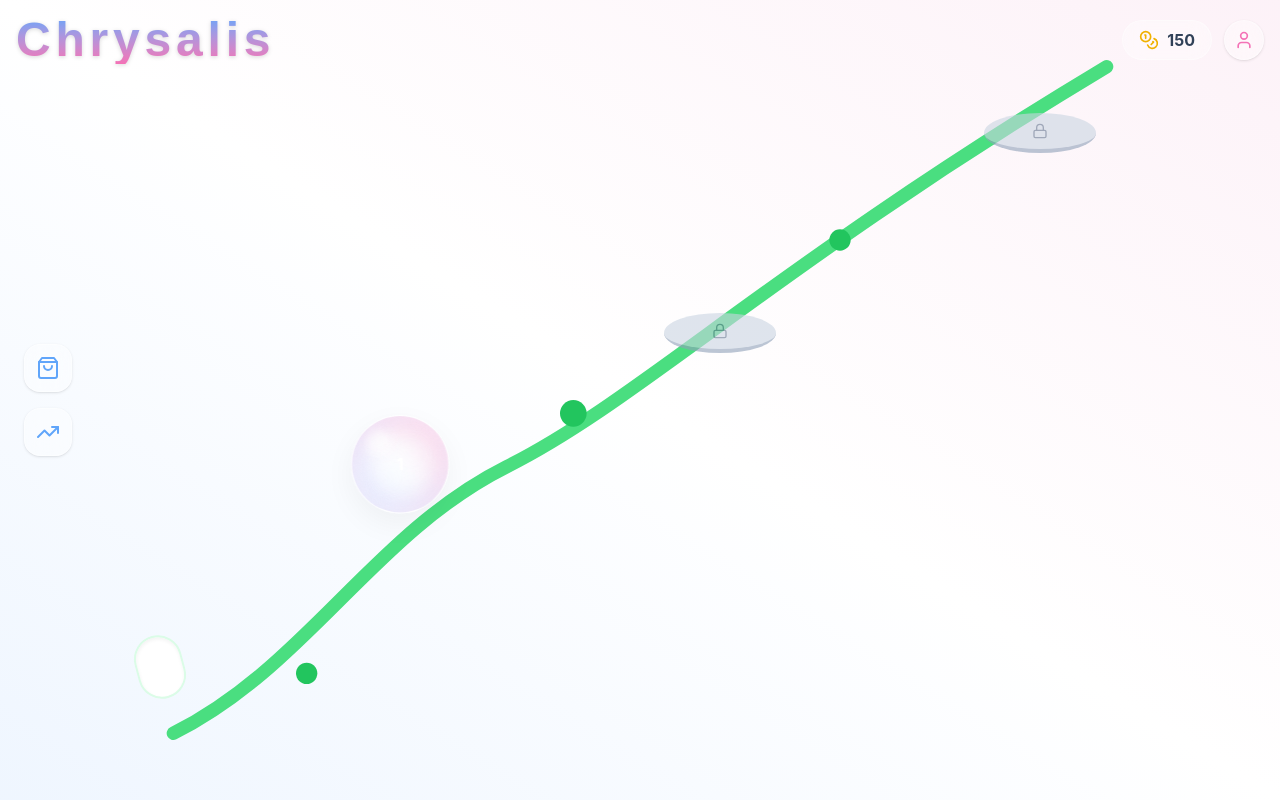
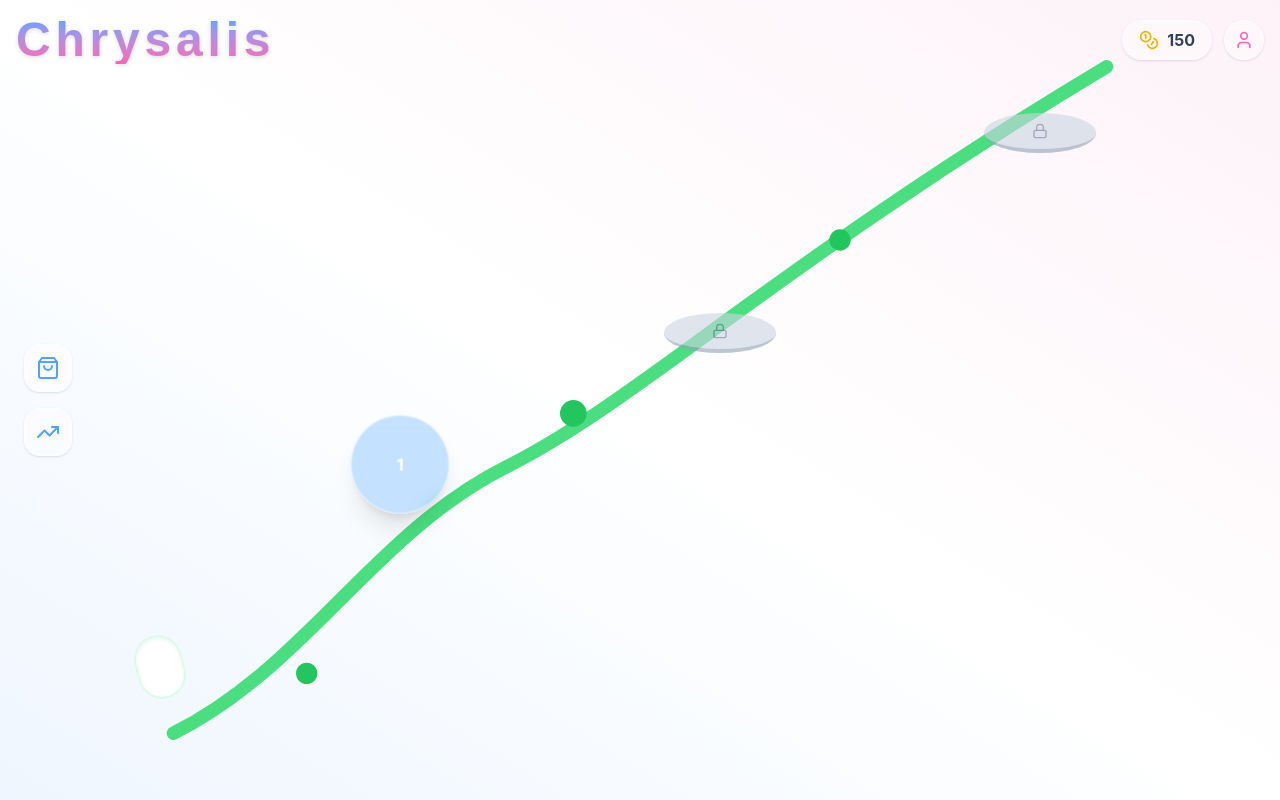
Before and after one commit to heldanna/chrysalis, a React (Vite) app: page / in a window 1280 px wide. Built offline with nearby package versions, Linux system fonts and the light colour scheme.

Commit message:
connecting stock page

```diff
--- a/src/App.jsx
+++ b/src/App.jsx
@@ -1,12 +1,13 @@
 import React, { useState } from 'react';
 import { motion, AnimatePresence } from 'framer-motion';
 import { Coins, User, Lock, ShoppingBag, TrendingUp, ChevronRight } from 'lucide-react';
+// --- THE KEY IMPORT ---
 import StockMarket from './StockMarket';
 
 const App = () => {
   const [showMarket, setShowMarket] = useState(false);
   const [coins, setCoins] = useState(150);
-    const [currentStage, setCurrentStage] = useState(1); // Stage 1 is the active "Bubble"
+  const [currentStage, setCurrentStage] = useState(1);
   const [showProfile, setShowProfile] = useState(false);
 
   const lessons = [
@@ -21,39 +22,42 @@ const App = () => {
 
       {/* --- ARTISTIC HEADER --- */}
       <header className="absolute top-0 w-full p-4 flex justify-between items-center z-50">
-        <h1 className="text-5xl font-black tracking-widest text-transparent bg-clip-text bg-gradient-to-b from-soft-blue to-petal-pink drop-shadow-sm" style={{ fontFamily: '"Arial Rounded MT Bold", sans-serif' }}>
+        <h1 className="text-5xl font-black tracking-widest text-transparent bg-clip-text bg-gradient-to-b from-blue-400 to-pink-400 drop-shadow-sm" style={{ fontFamily: '"Arial Rounded MT Bold", sans-serif' }}>
           Chrysalis
         </h1>
 
         <div className="flex gap-3">
-          <div className="flex items-center glass-bubble px-4 py-1 rounded-full border-white/50">
+          <div className="flex items-center bg-white/40 backdrop-blur-md px-4 py-1 rounded-full border border-white/50 shadow-sm">
             <Coins className="text-yellow-500 mr-2 size-5" />
             <span className="font-bold text-slate-700">{coins}</span>
           </div>
-          <button onClick={() => setShowProfile(true)} className="w-10 h-10 rounded-full glass-bubble flex items-center justify-center border-white/50 shadow-sm">
-            <User className="text-petal-pink size-5" />
+          <button onClick={() => setShowProfile(true)} className="w-10 h-10 rounded-full bg-white/40 backdrop-blur-md flex items-center justify-center border border-white/50 shadow-sm">
+            <User className="text-pink-400 size-5" />
           </button>
         </div>
       </header>
 
-      {/* --- REFINED SIDE NAV (Only 2 Widgets) --- */}
+      {/* --- REFINED SIDE NAV --- */}
       <nav className="absolute left-6 top-1/2 -translate-y-1/2 flex flex-col gap-4 z-40">
         {[
           { icon: <ShoppingBag />, label: 'Shop' },
           { icon: <TrendingUp />, label: 'Stocks' }
         ].map((item) => (
-          <div key={item.label}
-          onClick={() => setShowMarket(true)}
-          className="w-12 h-12 glass-bubble rounded-2xl flex items-center justify-center cursor-pointer group hover:bg-white/60 transition-all border-white/50 shadow-sm">
-            <div className="text-soft-blue">{item.icon}</div>
+          <div
+            key={item.label}
+            onClick={() => {
+              if (item.label === 'Stocks') setShowMarket(true);
+            }}
+            className="w-12 h-12 bg-white/40 backdrop-blur-md rounded-2xl flex items-center justify-center cursor-pointer group hover:bg-white/60 transition-all border border-white/50 shadow-sm"
+          >
+            <div className="text-blue-400">{item.icon}</div>
           </div>
         ))}
       </nav>
 
       {/* --- THE FULL-SCREEN VINE PATH --- */}
       <div className="absolute inset-0 z-0">
-        <svg viewBox="0 0 800 600" className="w-full h-full preserve-aspect-ratio" style={{ overflow: 'visible' }}>
-          {/* The Vine (Bottom Left to Top Right) */}
+        <svg viewBox="0 0 800 600" className="w-full h-full" style={{ overflow: 'visible' }}>
           <motion.path
             d="M 50 550 C 150 500, 200 400, 300 350 S 500 200, 750 50"
             fill="transparent"
@@ -64,13 +68,11 @@ const App = () => {
             animate={{ pathLength: 1 }}
             transition={{ duration: 2 }}
           />
-          {/* Leaves Sprouting */}
           <circle cx="150" cy="505" r="8" fill="#22C55E" />
           <circle cx="350" cy="310" r="10" fill="#22C55E" />
           <circle cx="550" cy="180" r="8" fill="#22C55E" />
         </svg>
 
-        {/* --- LESSON NODES --- */}
         {lessons.map((lesson, idx) => {
           const isCompleted = idx < currentStage;
           const isActive = idx === currentStage;
@@ -82,21 +84,18 @@ const App = () => {
               className="absolute transform -translate-x-1/2 -translate-y-1/2"
               style={{ left: `${(lesson.x / 800) * 100}%`, top: `${(lesson.y / 600) * 100}%` }}
             >
-              {/* Node Rendering Logic */}
               {idx === 0 ? (
-                /* The Start Egg */
                 <div className="w-12 h-16 bg-white rounded-full border-2 border-green-100 shadow-inner rotate-[-15deg]" />
               ) : isActive ? (
-                /* The Literal Bubble (Active Lesson) */
                 <motion.div
                   animate={{ scale: [1, 1.05, 1], y: [0, -5, 0] }}
                   transition={{ repeat: Infinity, duration: 3 }}
-                  className="w-24 h-24 rounded-full soap-bubble flex items-center justify-center cursor-pointer font-bold text-white shadow-xl"
+                  onClick={() => setCoins(coins + 50)} // Click active node to "earn" money
+                  className="w-24 h-24 rounded-full bg-blue-300/50 backdrop-blur-sm border border-white/50 flex items-center justify-center cursor-pointer font-bold text-white shadow-xl"
                 >
                   {idx}
                 </motion.div>
               ) : (
-                /* Lily Pad (Completed = Green, Locked = Gray) */
                 <div className={`w-28 h-10 rounded-[100%] border-b-4 flex items-center justify-center
                   ${isCompleted ? 'bg-green-400 border-green-600' : 'bg-slate-300 border-slate-400 opacity-60'}`}>
                   {isLocked && <Lock className="size-4 text-slate-500" />}
@@ -107,15 +106,25 @@ const App = () => {
           );
         })}
       </div>
+
+      {/* --- STOCK MARKET OVERLAY --- */}
+      <AnimatePresence>
         {showMarket && (
-        <div className="fixed inset-0 z-[100]">
+          <motion.div
+            initial={{ opacity: 0, scale: 0.9 }}
+            animate={{ opacity: 1, scale: 1 }}
+            exit={{ opacity: 0, scale: 0.9 }}
+            className="fixed inset-0 z-[100]"
+          >
             <StockMarket
               coins={coins}
               setCoins={setCoins}
               onClose={() => setShowMarket(false)}
             />
-        </div>
+          </motion.div>
         )}
+      </AnimatePresence>
+
     </div>
   );
 };
```
Lines whose indentation alone changed are shown as unchanged.
